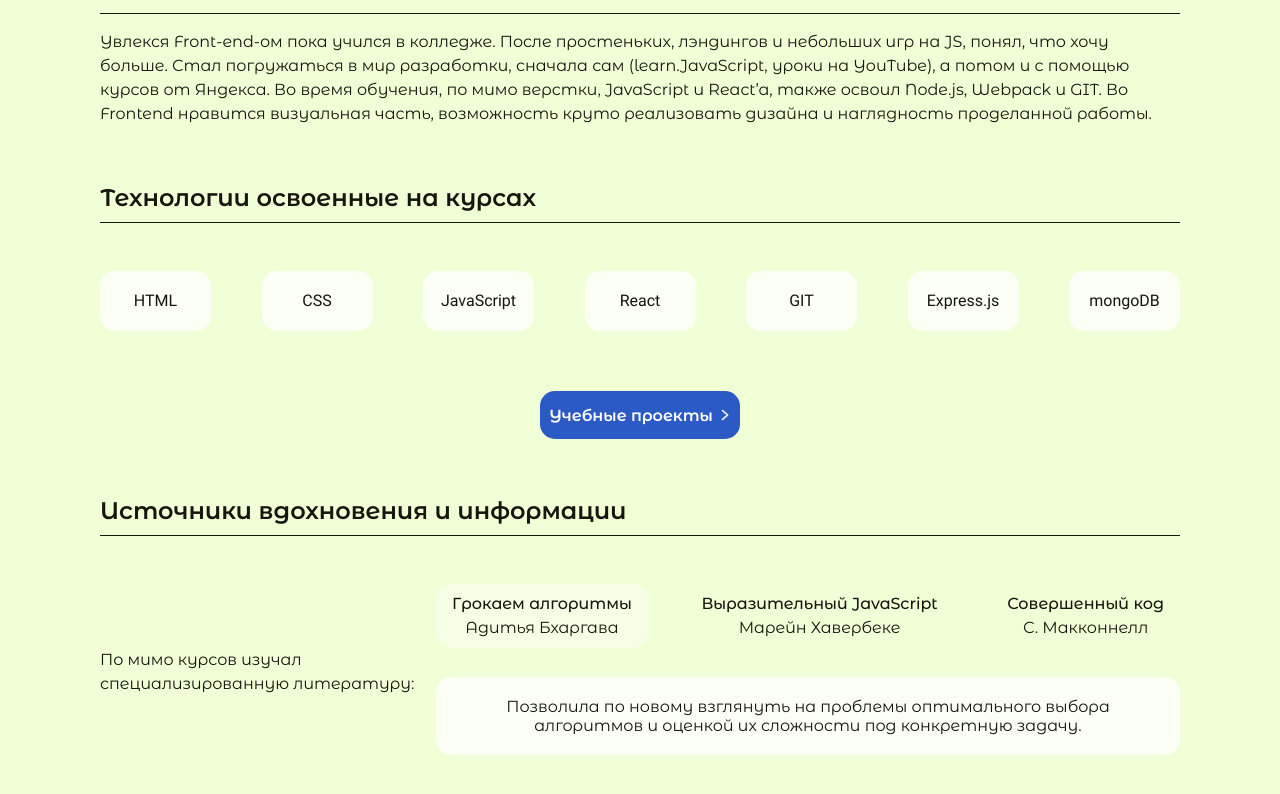
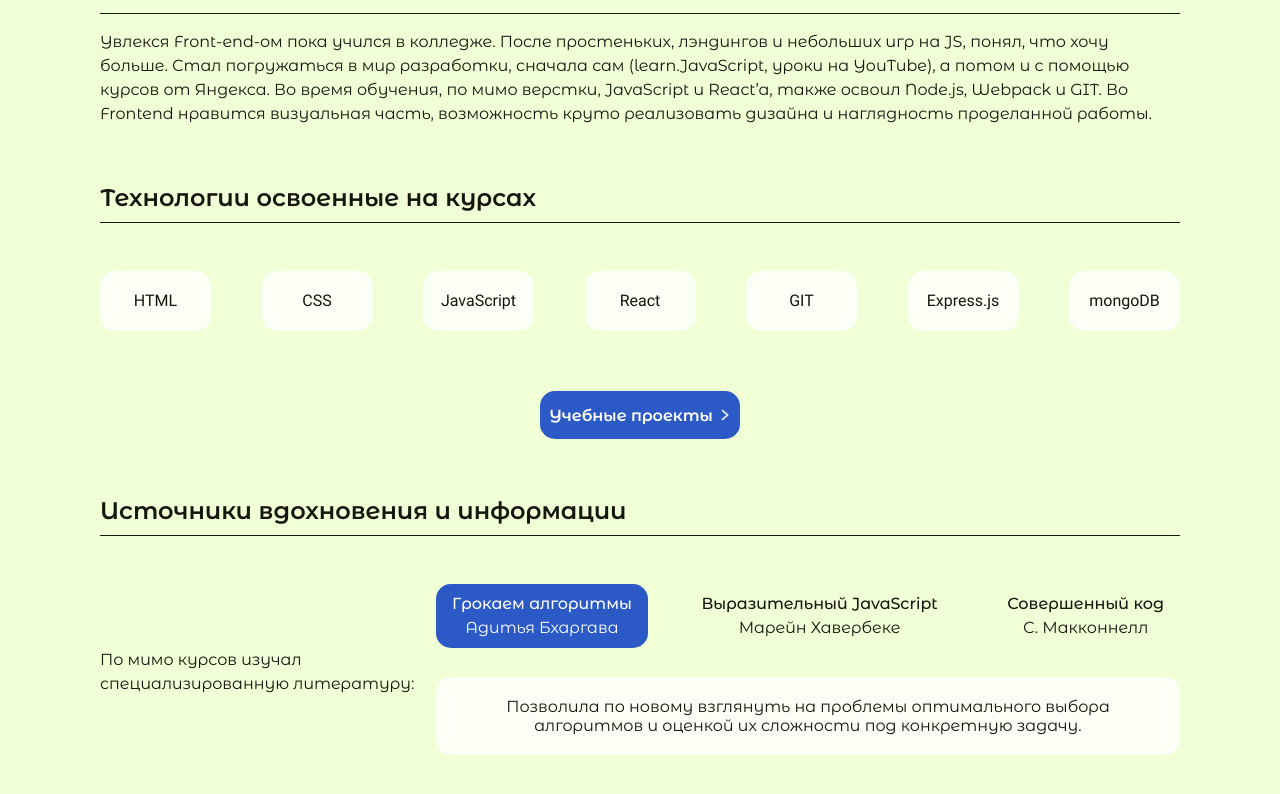
Before and after one commit to IgorZakharov211/zakharov-igor, a React (Create React App) app: page / in a window 1280 px wide. Shown: the part 518-1312 px from the top of the page. Built offline with nearby package versions, Linux system fonts and the light colour scheme.

Commit message:
style: change palette

```diff
--- a/src/components/info/Info.scss
+++ b/src/components/info/Info.scss
@@ -70,11 +70,12 @@
     color: $fontColor;
 
     &_active{
-      background-color: $primaryMiddleColor;
+      background-color: $secondaryColor;
+      color: #fff;
 
       &_dark{
-        color: $dFontColor;
-        background-color: $dPrimaryMiddleColor;
+        color: #fff;
+        background-color: $dSecondaryColor;
       }
     }
 
```
